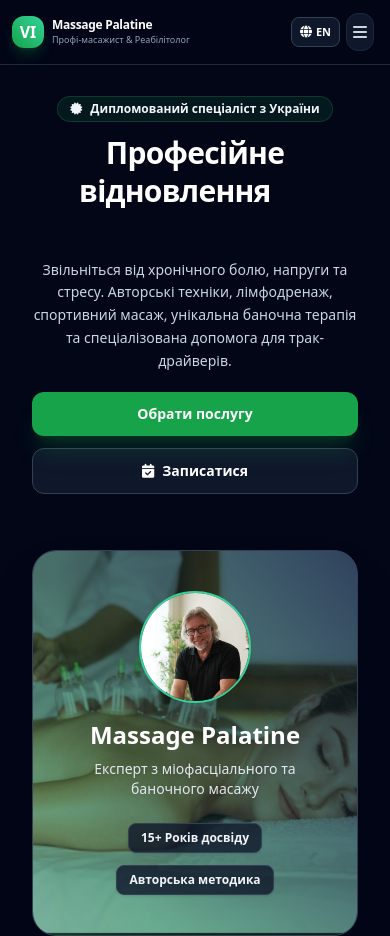
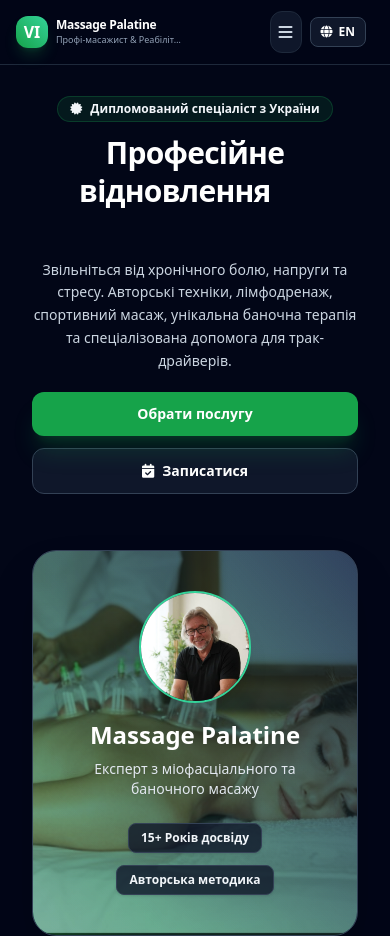
Before and after one commit to nexgen-fullstack/Massage-Palatine, a plain HTML site: page index.html in a window 390 px wide. Shown: the top 936 px of the page. Drawn offline with nearby package versions, Linux system fonts and the light colour scheme.

Commit message:
Add files via upload

```diff
--- a/index.html
+++ b/index.html
@@ -32,14 +32,14 @@
 
 <!-- HEADER / NAVIGATION -->
     <header class="fixed top-0 left-0 right-0 z-50 bg-slate-950/95 backdrop-blur-md border-b border-slate-800">
-        <div class="max-w-7xl mx-auto px-3 sm:px-6 lg:px-8 h-16 flex items-center justify-between gap-1.5 sm:gap-4">
+        <div class="max-w-7xl mx-auto px-4 sm:px-6 lg:px-8 h-16 flex items-center justify-between gap-2">
 
             <!-- Logo & Title -->
             <a href="#" class="flex items-center space-x-2 group cursor-pointer min-w-0 flex-1 sm:flex-initial">
                 <div class="w-8 h-8 sm:w-9 sm:h-9 rounded-xl bg-gradient-to-tr from-brand-600 to-emerald-400 flex items-center justify-center font-bold text-base sm:text-lg shadow-lg shadow-brand-500/20 text-white group-hover:scale-105 transition flex-shrink-0">
                     VI
                 </div>
-                <div class="min-w-0 max-w-[150px] xs:max-w-[180px] sm:max-w-none">
+                <div class="min-w-0 max-w-[130px] xs:max-w-[160px] sm:max-w-none">
                     <span class="text-xs sm:text-base font-bold tracking-tight block text-white group-hover:text-brand-400 transition truncate">Massage Palatine</span>
                     <span class="text-[9px] sm:text-[11px] text-slate-400 block truncate" data-translate="subtitle">Профі-масажист & Реабілітолог</span>
                 </div>
@@ -54,11 +54,16 @@
                 <a href="#contact" class="hover:text-brand-400 transition" data-translate="nav_contact">Контакти</a>
             </nav>
 
-            <!-- Right Actions: Lang + Mobile Menu Toggle (Посунуто лівіше з внутрішніми відступами) -->
-            <div class="flex items-center space-x-1.5 sm:space-x-3 flex-shrink-0 pr-1 sm:pr-0">
+            <!-- Right Actions: Mobile Menu BEFORE Language Switcher + Left Shift -->
+            <div class="flex items-center space-x-2 sm:space-x-3 flex-shrink-0 mr-2 sm:mr-0">
 
-                <!-- Language Switcher -->
-                <button onclick="toggleLanguage()" class="px-2 py-1.5 sm:px-2.5 sm:py-1.5 rounded-lg bg-slate-900 hover:bg-slate-800 text-[11px] sm:text-xs font-bold border border-slate-700 transition flex items-center gap-1 text-white">
+                <!-- Mobile Menu Button (Тепер ІДЕ ПЕРШИМ) -->
+                <button id="mobile-menu-btn" onclick="toggleMobileMenu()" class="md:hidden p-2 rounded-xl bg-slate-900 border border-slate-800 text-slate-300 hover:text-white focus:outline-none">
+                    <i id="menu-icon" class="fa-solid fa-bars text-base sm:text-lg"></i>
+                </button>
+
+                <!-- Language Switcher (Тепер ПІСЛЯ гамбургера) -->
+                <button onclick="toggleLanguage()" class="px-2.5 py-1.5 rounded-lg bg-slate-900 hover:bg-slate-800 text-xs font-bold border border-slate-700 transition flex items-center gap-1.5 text-white">
                     <i class="fa-solid fa-globe text-brand-400 text-xs"></i>
                     <span id="lang-label">EN</span>
                 </button>
@@ -68,10 +73,6 @@
                     Записатися
                 </a>
 
-                <!-- Mobile Menu Button -->
-                <button id="mobile-menu-btn" onclick="toggleMobileMenu()" class="md:hidden p-1.5 sm:p-2 rounded-xl bg-slate-900 border border-slate-800 text-slate-300 hover:text-white focus:outline-none">
-                    <i id="menu-icon" class="fa-solid fa-bars text-base sm:text-lg"></i>
-                </button>
             </div>
         </div>
 
```
